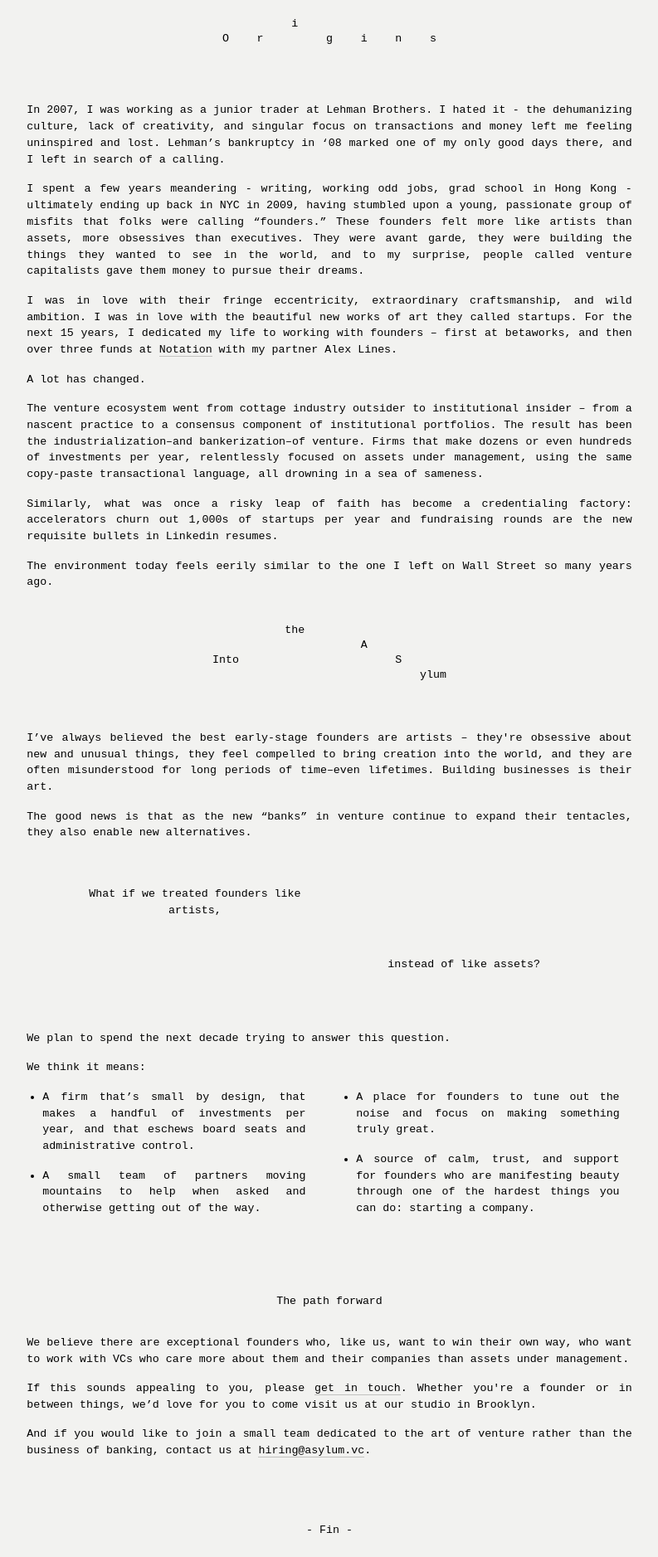
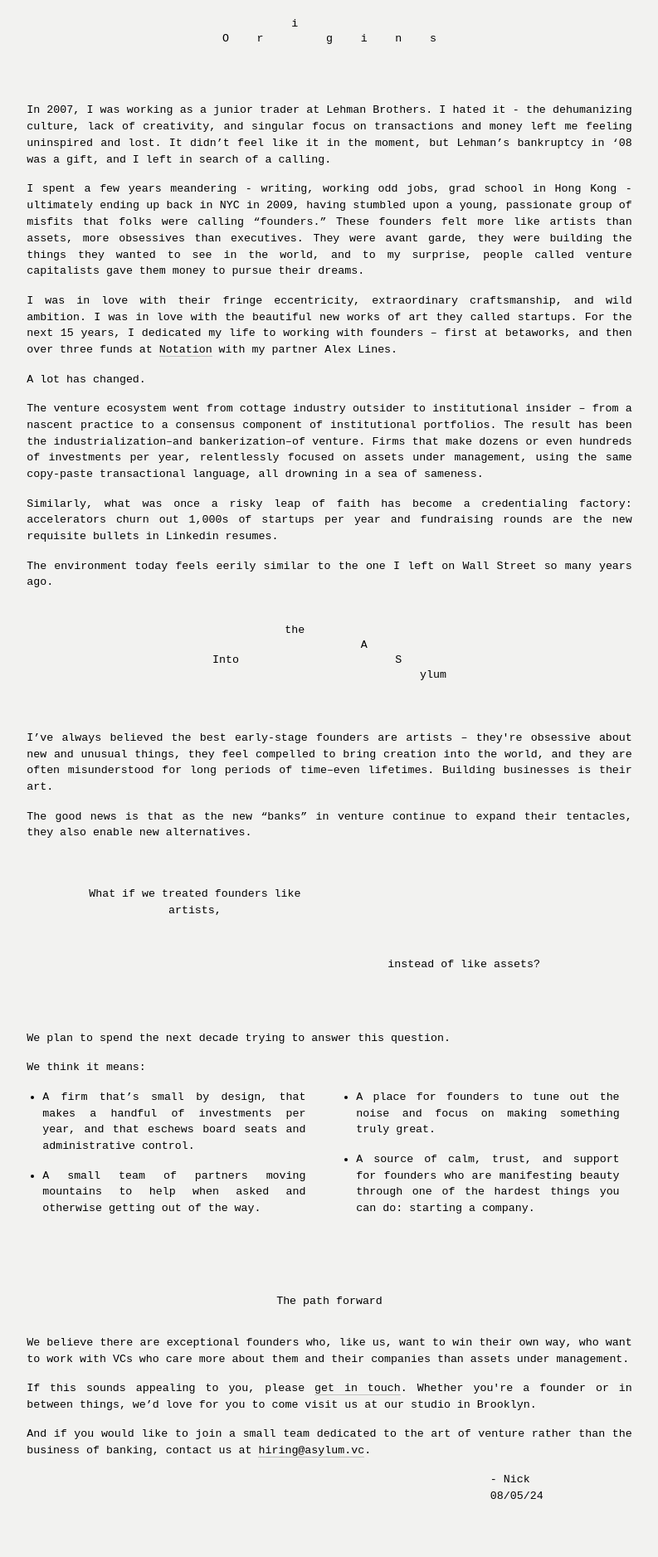
Before and after one commit to pieratt/asylumvc, a Next.js app: page / in a window 1280 px wide. Shown: the part 400-2277 px from the top of the page at 83% size, without its empty margins (243-1036 px from the left). Built offline with nearby package versions, Linux system fonts and the light colour scheme; a web font is replaced by a local one.

Commit message:
adding signature

```diff
--- a/components/MainContent.tsx
+++ b/components/MainContent.tsx
@@ -25,7 +25,7 @@ const MainContent: React.FC<MainContentProps> = ({ handlePageChange }) => {
               </div>
             </div>
           </div>
-          <p>In 2007, I was working as a junior trader at Lehman Brothers. I hated it - the dehumanizing culture, lack of creativity, and singular focus on transactions and money left me feeling uninspired and lost. Lehman’s bankruptcy in ‘08 marked one of my only good days there, and I left in search of a calling.</p>
+          <p>In 2007, I was working as a junior trader at Lehman Brothers. I hated it - the dehumanizing culture, lack of creativity, and singular focus on transactions and money left me feeling uninspired and lost. It didn’t feel like it in the moment, but Lehman’s bankruptcy in ‘08 was a gift, and I left in search of a calling.</p>
 
           <p>I spent a few years meandering - writing, working odd jobs, grad school in Hong Kong - ultimately ending up back in NYC in 2009, having stumbled upon a young, passionate group of misfits that folks were calling “founders.” These founders felt more like artists than assets, more obsessives than executives. They were avant garde, they were building the things they wanted to see in the world, and to my surprise, people called venture capitalists gave them money to pursue their dreams.</p>
 
@@ -84,9 +84,14 @@ const MainContent: React.FC<MainContentProps> = ({ handlePageChange }) => {
           <p>We believe there are exceptional founders who, like us, want to win their own way, who want to work with VCs who care more about them and their companies than assets under management.</p>
           <p>If this sounds appealing to you, please <span onClick={() => handlePageChange('contact')} className="cursor-pointer custom-link inline-block">get in touch</span>. Whether you're a founder or in between things, we’d love for you to come visit us at our studio in Brooklyn. </p>
           <p>And if you would like to join a small team dedicated to the art of venture rather than the business of banking, contact us at <a href="mailto:hiring@asylum.vc" className="no-underline hover:underline">hiring@asylum.vc</a>.</p>
+          <div className="grid grid-cols-4 gap-4 pb-12">
+            <div className="col-span-3"></div>
+            <div className="text-left">
+              <p>- Nick</p>
+              <p>08/05/24</p>
+            </div>
 
-          <p className="text-center pt-16 pb-4">- Fin -</p>
-
+          </div>
           <div className="space-y-8 mb-8 pb-16 text-center">
             <div>
               <p>More beauty and craft,<br /> less factory line</p>
```
Lines whose indentation alone changed are shown as unchanged.
